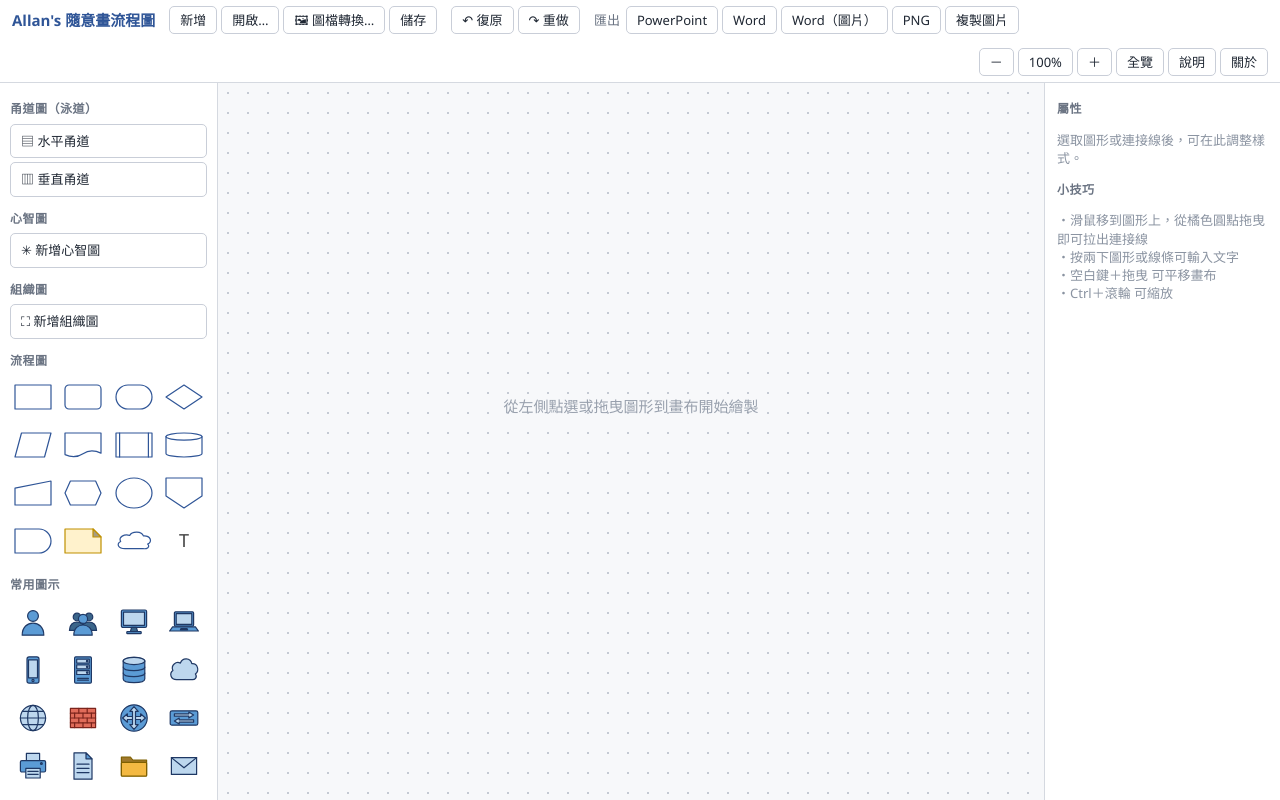
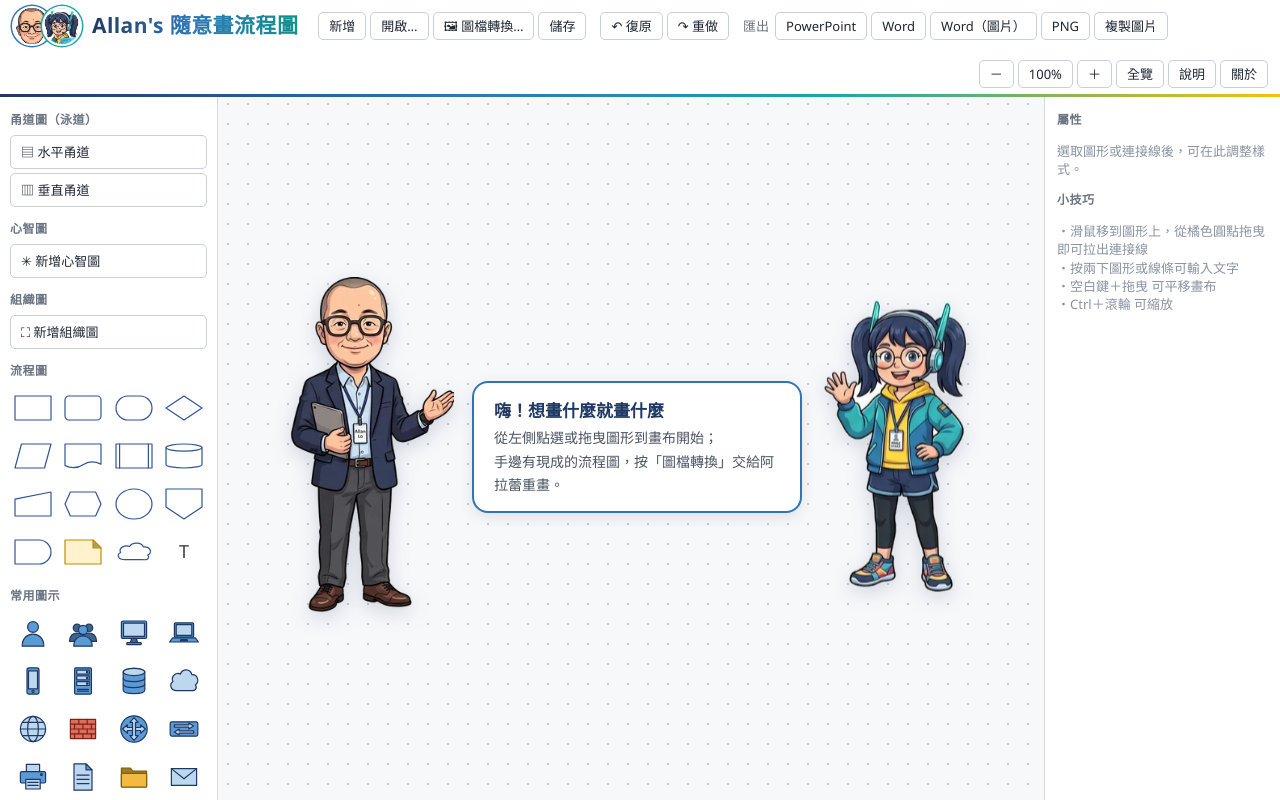
Before and after one commit to allanloplus/visio-like, a plain HTML site: page index.html in a window 1280 px wide. Drawn offline with Linux system fonts and the light colour scheme.

Commit message:
Add Allan and Arale character branding and a more prominent product name
Larger gradient title with character avatars, a welcome scene on the empty
canvas, Arale in status toasts and both characters in the about dialog.
Version bumped to Allanlo-20261122-04.

Co-Authored-By: Claude Fable 5.2 <noreply@anthropic.com>
Claude-Session: https://claude.ai/code/session_01C7NPA5ZktTWZKUrQ8TduMQ

```diff
--- a/css/app.css
+++ b/css/app.css
@@ -19,7 +19,15 @@ button.on { background: #dbe7f8; border-color: #5f86c8; }
   display: flex; align-items: center; gap: 14px; flex-wrap: wrap;
   padding: 6px 12px; background: #fff; border-bottom: 1px solid #d5d9e0;
 }
-#toolbar .brand { font-size: 15px; color: #2f5597; }
+#toolbar { border-bottom: none; box-shadow: 0 1px 0 #d5d9e0; position: relative; }
+#toolbar::after { content: ""; position: absolute; left: 0; right: 0; bottom: -3px; height: 3px; background: linear-gradient(90deg, #1f3864, #2e75b6 35%, #19a7a8 65%, #f4c20d); z-index: 3; }
+#toolbar .brand { display: flex; align-items: center; gap: 10px; cursor: pointer; padding-right: 6px; }
+#toolbar .avatars { display: flex; }
+#toolbar .avatars img { width: 40px; height: 40px; border-radius: 50%; border: 2px solid #fff; box-shadow: 0 0 0 1.5px #2e75b6; object-fit: cover; background: #fff; transition: transform .15s; }
+#toolbar .avatars img + img { margin-left: -10px; box-shadow: 0 0 0 1.5px #19a7a8; }
+#toolbar .brand:hover .avatars img { transform: translateY(-2px) rotate(-4deg); }
+#toolbar .brand:hover .avatars img + img { transform: translateY(-2px) rotate(4deg); }
+#toolbar .brand .name { font-size: 21px; font-weight: 800; letter-spacing: .02em; white-space: nowrap; background: linear-gradient(90deg, #1f3864, #2e75b6 45%, #12908f); -webkit-background-clip: text; background-clip: text; color: transparent; }
 #toolbar .grp { display: flex; align-items: center; gap: 4px; }
 #toolbar .grp.right { margin-left: auto; }
 #toolbar .lbl { color: #6b7483; margin-right: 2px; }
@@ -49,10 +57,14 @@ aside h3 { margin: 14px 0 6px; font-size: 12px; color: #6b7483; font-weight: 600
 #content .vl-hit { pointer-events: all; }
 #content .vl-body { pointer-events: stroke; }
 #content [data-id] { cursor: move; }
-#hint {
-  position: absolute; left: 50%; top: 45%; transform: translate(-50%, -50%);
-  color: #98a0ad; font-size: 15px; pointer-events: none;
-}
+#hint { position: absolute; inset: 0; display: flex; align-items: center; justify-content: center; gap: 18px; pointer-events: none; padding: 0 20px; }
+#hint .who { height: min(46vh, 340px); filter: drop-shadow(0 6px 10px rgba(31, 56, 100, .18)); }
+#hint .arale { height: min(40vh, 300px); animation: bob 2.6s ease-in-out infinite; }
+#hint .bubble { background: #fff; border: 2px solid #2e75b6; border-radius: 16px; padding: 14px 20px; color: #4a5361; font-size: 14px; line-height: 1.7; max-width: 330px; box-shadow: 0 4px 14px rgba(31, 56, 100, .12); }
+#hint .bubble b { font-size: 17px; color: #1f3864; }
+@keyframes bob { 50% { transform: translateY(-8px); } }
+@media (prefers-reduced-motion: reduce) { #hint .arale { animation: none; } }
+@media (max-width: 1100px) { #hint .allan { display: none; } }
 
 #overlay .sel { fill: none; stroke: #1a73e8; pointer-events: none; }
 #overlay .sel-edge { fill: none; stroke: #1a73e8; stroke-opacity: .3; pointer-events: none; }
@@ -81,10 +93,9 @@ aside h3 { margin: 14px 0 6px; font-size: 12px; color: #6b7483; font-weight: 600
 .btns button { padding: 4px 2px; }
 .muted { color: #8a93a1; }
 
-#toast {
-  position: fixed; left: 50%; bottom: 28px; transform: translateX(-50%); z-index: 30;
-  background: #1f2733; color: #fff; padding: 8px 16px; border-radius: 6px; white-space: pre-line; max-width: 70vw;
-}
+#toast { position: fixed; left: 50%; bottom: 26px; transform: translateX(-50%); z-index: 30; display: flex; align-items: center; gap: 10px; background: #1f3864; color: #fff; padding: 6px 18px 6px 6px; border-radius: 30px; white-space: pre-line; max-width: 70vw; box-shadow: 0 6px 18px rgba(0, 0, 0, .25); }
+#toast.bad { background: #8a2b1d; }
+#toast img { width: 44px; height: 44px; border-radius: 50%; border: 2px solid #fff; object-fit: cover; background: #fff; flex: none; }
 #modal { position: fixed; inset: 0; background: rgba(20, 28, 40, .45); z-index: 20; display: flex; align-items: center; justify-content: center; }
 #modal[hidden], #toast[hidden] { display: none; }
 #modal .box { background: #fff; border-radius: 8px; width: min(680px, 92vw); max-height: 86vh; display: flex; flex-direction: column; }
@@ -109,3 +120,7 @@ aside h3 { margin: 14px 0 6px; font-size: 12px; color: #6b7483; font-weight: 600
 #modal .about th { text-align: left; color: #6b7483; font-weight: 600; padding: 4px 18px 4px 0; white-space: nowrap; }
 #modal .about td { padding: 4px 0; }
 #modal a { color: #2f5597; }
+
+.about-hero { display: flex; align-items: flex-end; justify-content: center; gap: 16px; padding-top: 14px; text-align: center; }
+.about-hero img { height: 150px; }
+.about-hero h2 { font-size: 20px !important; color: #1f3864; }
--- a/index.html
+++ b/index.html
@@ -4,11 +4,15 @@
 <meta charset="utf-8">
 <meta name="viewport" content="width=device-width, initial-scale=1">
 <title>Allan's 隨意畫流程圖</title>
+<link rel="icon" href="img/favicon.png">
 <link rel="stylesheet" href="css/app.css">
 </head>
 <body>
 <header id="toolbar">
-  <strong class="brand" id="brand">Allan's 隨意畫流程圖</strong>
+  <div class="brand" data-act="about" title="關於">
+    <span class="avatars"><img src="img/allan-face.webp" alt="Allan"><img src="img/arale-face.webp" alt="阿拉蕾"></span>
+    <span class="name" id="brand">Allan's 隨意畫流程圖</span>
+  </div>
   <span class="grp">
     <button data-act="new" title="清空畫布，開始新圖">新增</button>
     <button data-act="open" title="開啟本工具儲存的 SVG，或含有本工具圖片的 Word / PowerPoint 檔">開啟…</button>
@@ -45,13 +49,17 @@
     <svg id="canvas" xmlns="http://www.w3.org/2000/svg">
       <g id="viewport"><g id="content"></g><g id="overlay"></g></g>
     </svg>
-    <div id="hint">從左側點選或拖曳圖形到畫布開始繪製</div>
+    <div id="hint">
+      <img class="who allan" src="img/allan-full.webp" alt="Allan">
+      <div class="bubble"><b>嗨！想畫什麼就畫什麼</b><br>從左側點選或拖曳圖形到畫布開始；<br>手邊有現成的流程圖，按「圖檔轉換」交給阿拉蕾重畫。</div>
+      <img class="who arale" src="img/arale-full.webp" alt="阿拉蕾">
+    </div>
   </div>
   <aside id="props"></aside>
 </main>
 <input type="file" id="file-input" accept=".svg,.docx,.pptx" hidden>
 <input type="file" id="image-input" accept="image/png,image/jpeg,image/webp,image/gif,image/bmp" hidden>
-<div id="toast" hidden></div>
+<div id="toast" hidden><img alt=""><span></span></div>
 <div id="modal" hidden><div class="box"><div class="body"></div><div class="foot"><button data-close>關閉</button></div></div></div>
 
 <script src="vendor/jszip.min.js"></script>
--- a/js/core.js
+++ b/js/core.js
@@ -7,7 +7,7 @@
     author: 'Allan Lo',
     site: 'https://www.123hi.org',
     date: '2026/11/21',
-    version: 'Allanlo-20261122-03',
+    version: 'Allanlo-20261122-04',
   };
 
   VL.FONT = "'Microsoft JhengHei','PingFang TC','Noto Sans TC','Segoe UI',Arial,sans-serif";
--- a/js/ui.js
+++ b/js/ui.js
@@ -9,8 +9,12 @@
   /* ---------- 訊息 ---------- */
   let toastTimer;
   ui.toast = function (msg, ms) {
-    const t = $('#toast');
-    t.textContent = msg; t.hidden = false;
+    const t = $('#toast'), bad = /^⚠/.test(msg);
+    // 阿拉蕾報告結果：成功時開心、出錯時困惑
+    $('img', t).src = bad ? 'img/arale-puzzled.webp' : 'img/arale-cheer.webp';
+    $('span', t).textContent = msg.replace(/^⚠\s*/, '');
+    t.classList.toggle('bad', bad);
+    t.hidden = false;
     clearTimeout(toastTimer);
     toastTimer = setTimeout(() => (t.hidden = true), ms || 3200);
   };
@@ -154,7 +158,7 @@
   <li>自動轉換需 Claude API 金鑰，且<b>圖檔會傳送到 Anthropic API</b>；也可用手動方式（不需金鑰）。</li></ul>
   <p class="muted">除了「圖檔轉換」的自動模式外，所有資料都只在你的瀏覽器內處理，不會上傳到任何伺服器。</p>`;
   const A = VL.APP;
-  const ABOUT = `<h2>關於 ${VL.esc(A.name)}</h2>
+  const ABOUT = `<div class="about-hero"><img src="img/allan-full.webp" alt="Allan"><div><h2>${VL.esc(A.name)}</h2><p class="muted">Allan 與 AI 小助手阿拉蕾，陪你把流程畫清楚。</p></div><img src="img/arale-full.webp" alt="阿拉蕾"></div>
   <table class="about"><tr><th>工具名稱</th><td>${VL.esc(A.name)}</td></tr>
   <tr><th>系統設計</th><td>${VL.esc(A.author)}，<a href="${A.site}" target="_blank" rel="noopener">${A.site}</a></td></tr>
   <tr><th>開發日期</th><td>${A.date}</td></tr>
@@ -178,7 +182,6 @@
 
   document.title = A.name;
   $('#brand').textContent = A.name;
-  $('#brand').title = `${A.version}｜系統設計：${A.author}`;
   buildPalette();
   bindProps();
   $('#toolbar').addEventListener('click', (e) => { const b = e.target.closest('[data-act]'); if (b) ACTS[b.dataset.act](); });
```
Also changed, not shown: img/allan-face.webp (added), img/allan-full.webp (added), img/arale-cheer.webp (added), img/arale-face.webp (added), img/arale-full.webp (added), img/arale-puzzled.webp (added), img/favicon.png (added), 1 other file.
